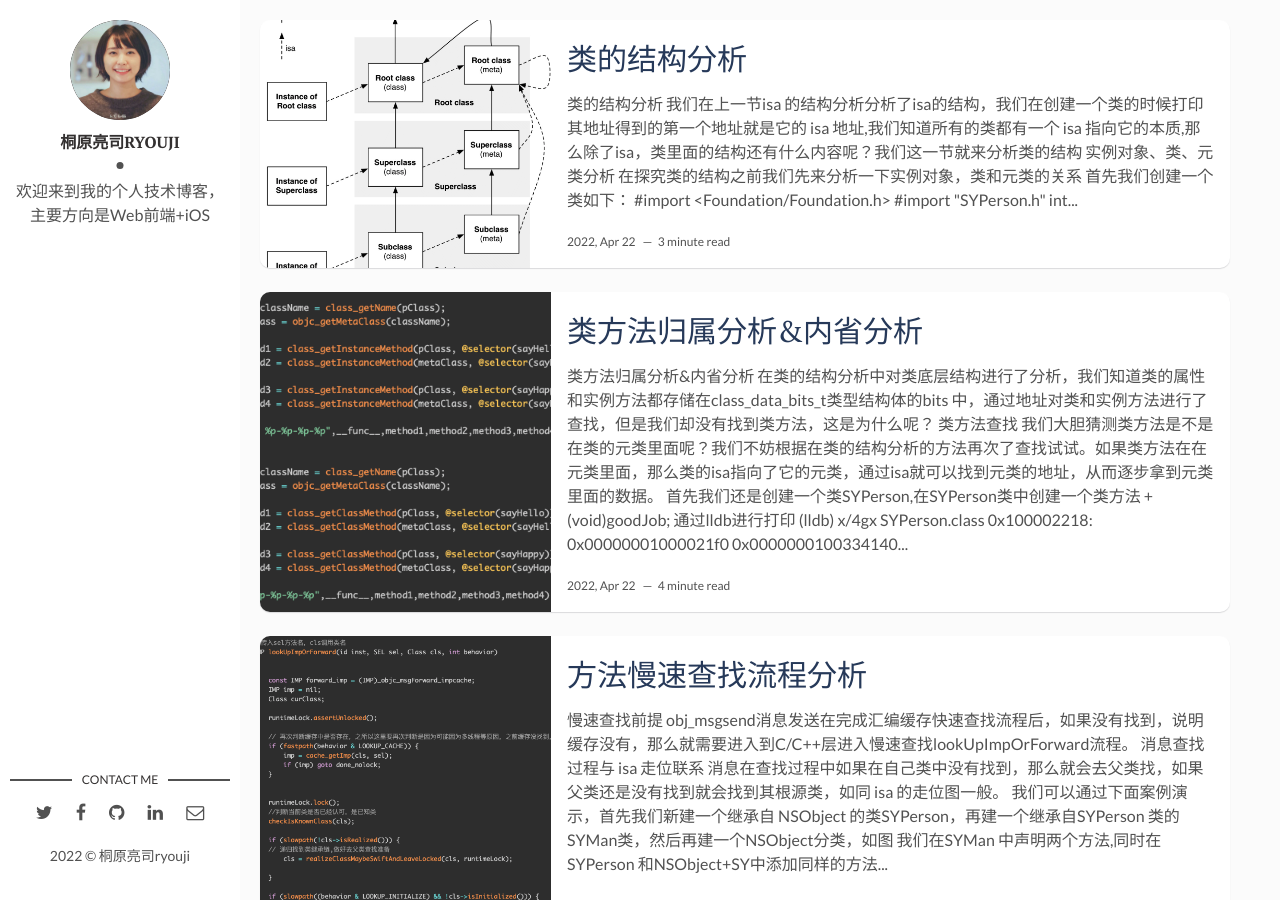
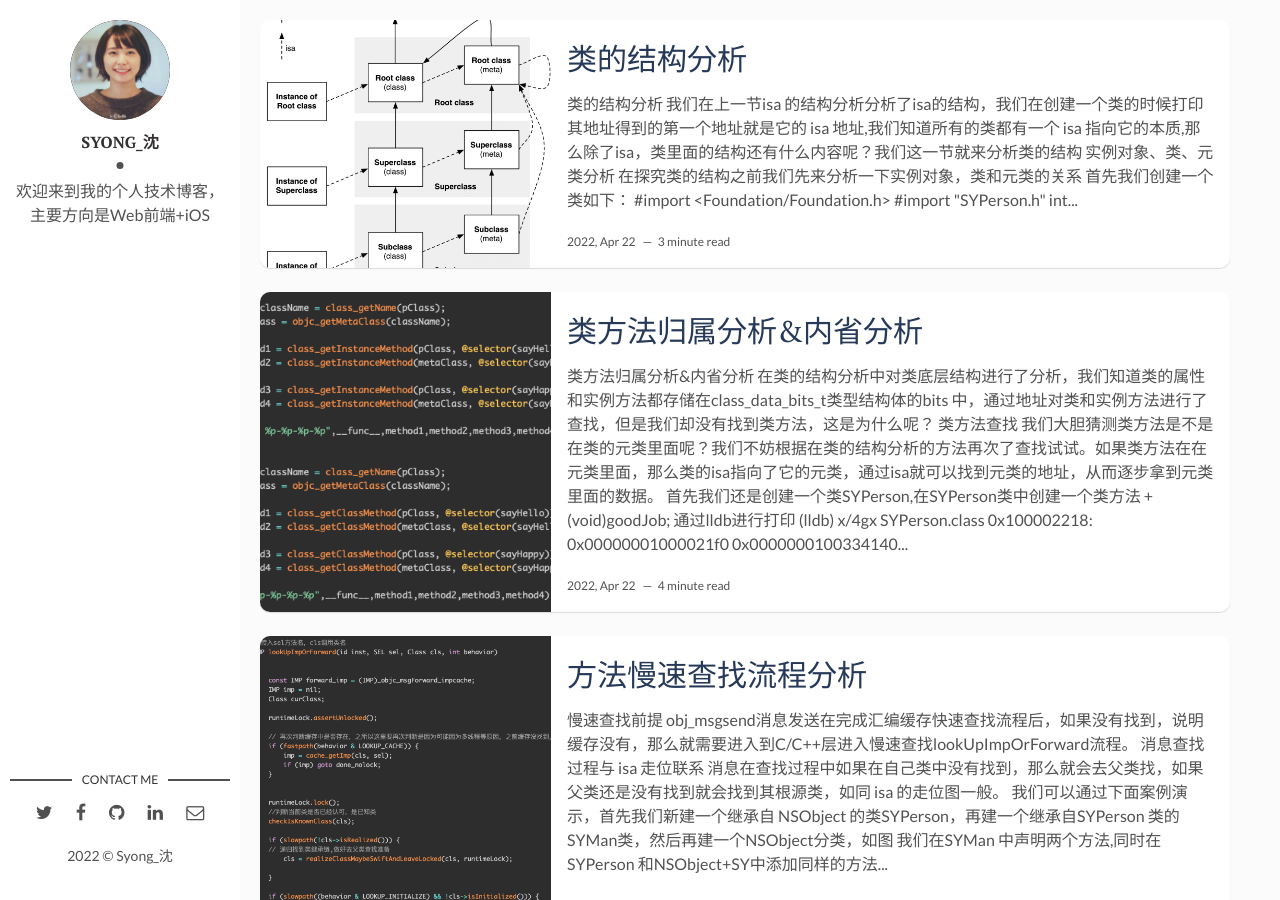
Before and after one commit to luuuuuuuyouli/liluyou, a Jekyll site: the page built from index.html, in a window 1280 px wide and 900 px high. Built offline with Jekyll 4.4.1, drawn with Linux system fonts in a browser that asks for light colours; the list of posts is cut into pages by our own code.

Commit message:
更新名字

```diff
--- a/_config.yml
+++ b/_config.yml
@@ -3,13 +3,13 @@ description: > # this means to ignore newlines until "baseurl:"
   Write an awesome description for your new site here. You can edit this
   line in _config.yml. It will appear in your document head meta (for
   Google search results) and in your feed.xml site description.
-permalink: ':title/'
+permalink: ":title/"
 baseurl: "/liluyou" # the subpath of your site, e.g. /blog
 url: "https://luuuuuuuyouli.github.io/liluyou" # the base hostname & protocol for your site, e.g. http://example.com
 site-twitter: #if your site has a twitter account, enter it here
 
 # Author Settings
-author: 桐原亮司ryouji # add your name
+author: Syong_沈 # add your name
 author-img: my-headImg.jpg # add your photo
 about-author: 欢迎来到我的个人技术博客，主要方向是Web前端+iOS # add description
 social-twitter: # add your Twitter handle
```
